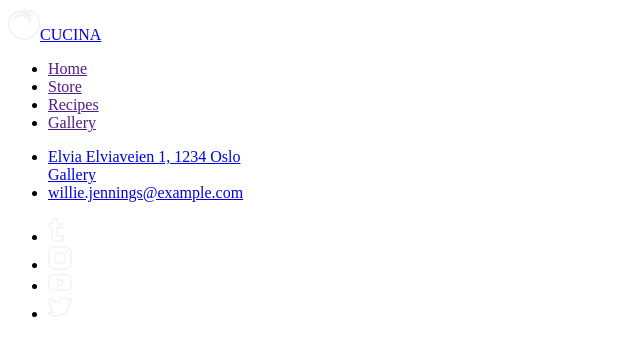
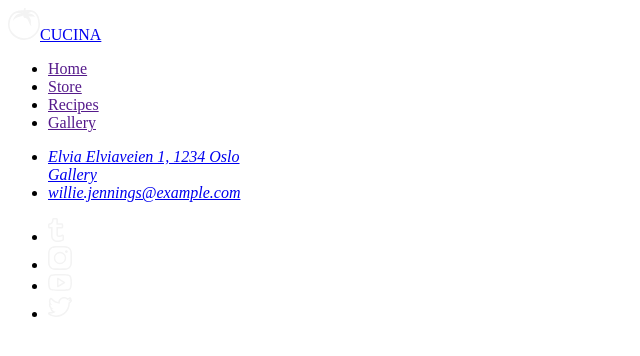
Before and after one commit to LikaCSSsmall/blended-5, a plain HTML site: page kostya.html in a window 1280 px wide. Shown: the full height of the page, 0-640 px from the left. Drawn offline with Linux system fonts and the light colour scheme.

Commit message:
правки

```diff
--- a/kostya.html
+++ b/kostya.html
@@ -9,7 +9,6 @@
 <body>
     <footer>
         <a href="./kostya.html"> <img src="./imeg/logo.svg" alt="logo">CUCINA</a>
-        <nav>
             <ul>
                 <li>
                     <a href="">Home</a>
@@ -24,10 +23,12 @@
                     <a href="">Gallery</a>
                 </li>
             </ul>
+            <address>
             <ul>
                 <li><a href="https://goo.gl/maps/mtyc2TPKb7kbi2aH6">Elvia Elviaveien 1, 1234 Oslo <br>Gallery</a></li>
                 <li><a href="mailto:willie.jennings@example.com">willie.jennings@example.com</a></li>
             </ul>
+            </address>
             <ul>
                 <li>
                     <a href=""> <img src="./imeg/t.svg" alt="logo"></a>
@@ -42,7 +43,6 @@
                     <a href=""><img src="./imeg/twitter.svg" alt="logo"></a>
                 </li>
             </ul>
-        </nav>
     </footer>
 </body>
 </html>
```
